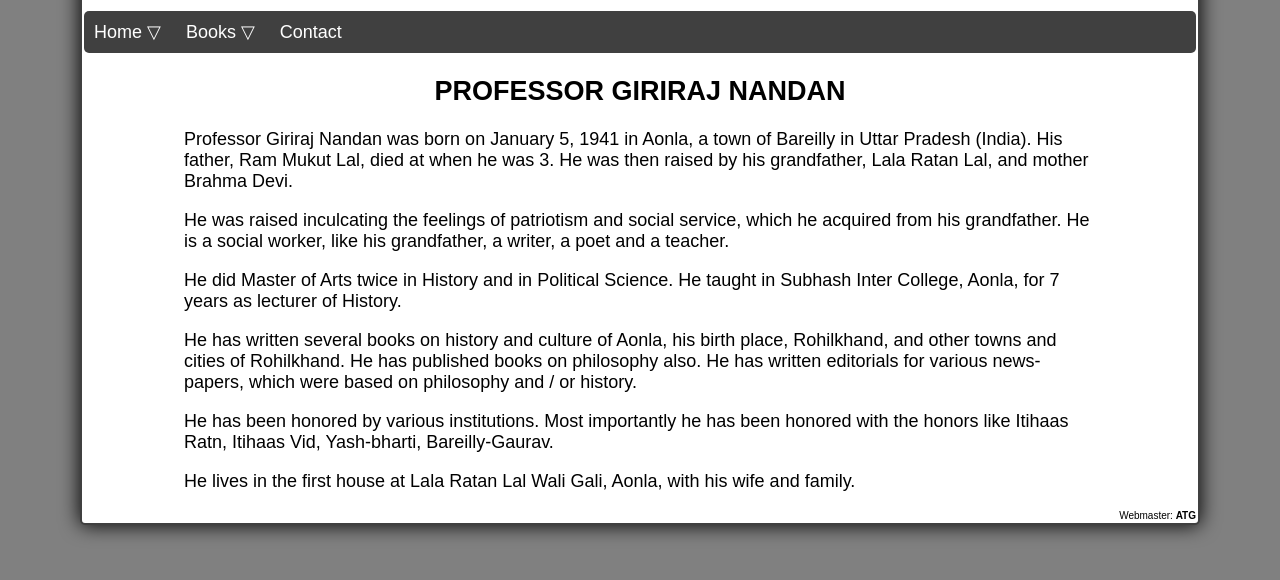
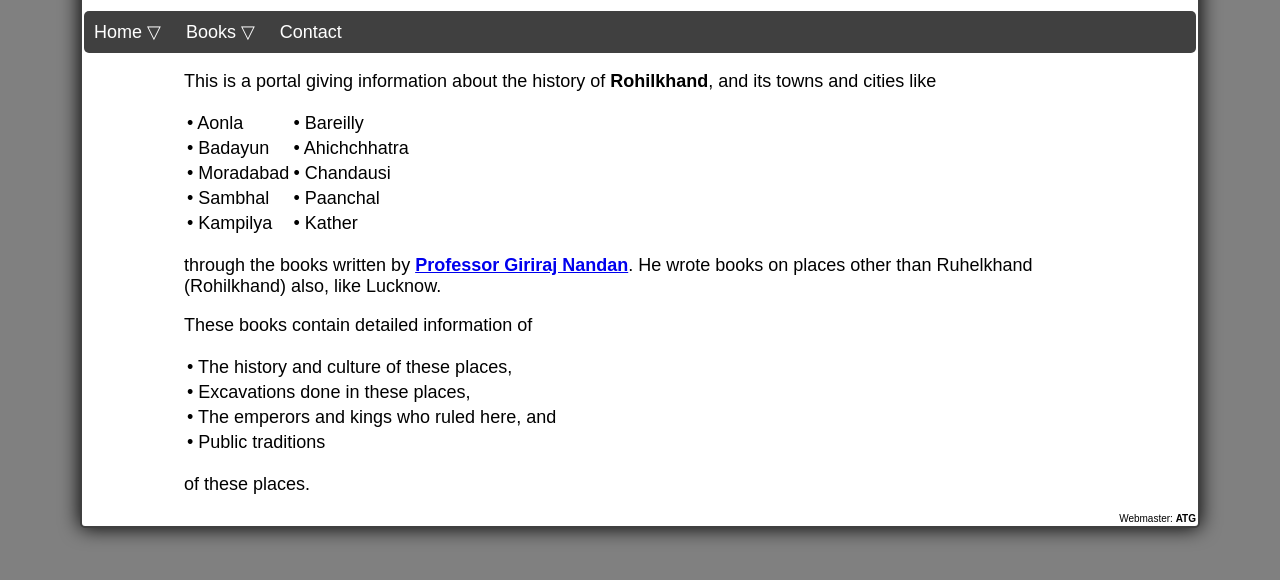
Before and after one commit to ATGupta/historyofrohilkhand, a plain HTML site: page index.html in a window 1280 px wide. Shown: the part 216-796 px from the top of the page. Drawn offline with Linux system fonts and the light colour scheme.

Commit message:
Update index.html

```diff
--- a/index.html
+++ b/index.html
@@ -54,16 +54,40 @@
                 </ul>
             </div>
         </div>
+        <p></p>
+        <p>This is a portal giving information about the history of <b>Rohilkhand</b>, and its towns and cities like</p>
+        <table>
+            <tr>
+                <td> &#8226 Aonla</td>
+                <td> &#8226 Bareilly </td>
+            </tr>
+            <tr>
+                <td> &#8226 Badayun</td>
+                <td> &#8226 Ahichchhatra </td>
+            </tr>
+            <tr>
+                <td> &#8226 Moradabad</td>
+                <td> &#8226 Chandausi </td>
+            </tr>
+            <tr>
+                <td> &#8226 Sambhal</td>
+                <td> &#8226 Paanchal </td>
+            </tr>
+            <tr>
+                <td> &#8226 Kampilya</td>
+                <td id="tableSecondColumn"> &#8226 Kather </td>
+            </tr>
+        </table>
+        <p>through the books written by <b><a href="about.html">Professor Giriraj Nandan</a></b>. He wrote books on places other than Ruhelkhand (Rohilkhand) also, like Lucknow.
 
-        <h2 style="text-align: center;">PROFESSOR GIRIRAJ NANDAN</h2>
-
-        <p>Professor Giriraj Nandan was born on January 5, 1941 in Aonla, a town of Bareilly in Uttar Pradesh (India). His father, Ram Mukut Lal, died at when he was 3. He was then raised by his grandfather, Lala Ratan Lal, and mother Brahma Devi.
-        <p>He was raised inculcating the feelings of patriotism and social service, which he acquired from his grandfather. He is a social worker, like his grandfather, a writer, a poet and a teacher.
-        <p>He did Master of Arts twice in History and in Political Science. He taught in Subhash Inter College, Aonla, for 7 years as lecturer of History.
-        <p>He has written several books on history and culture of Aonla, his birth place, Rohilkhand, and other towns and cities of Rohilkhand. He has published books on philosophy also. He has written editorials for various news-papers, which were based on philosophy and / or history.
-        <p>He has been honored by various institutions. Most importantly he has been honored with the honors like Itihaas Ratn, Itihaas Vid, Yash-bharti, Bareilly-Gaurav.
-        <p>He lives in the first house at Lala Ratan Lal Wali Gali, Aonla, with his wife and family.
-        </p>
+        <p>These books contain detailed information of
+        <table>
+        <tr> <td> &#8226 The history and culture of these places, </td> </tr>
+        <tr> <td> &#8226 Excavations done in these places, </td> </tr>
+        <tr> <td> &#8226 The emperors and kings who ruled here, and </td> </tr>
+        <tr> <td> &#8226 Public traditions </td> </tr>
+        </table>
+        <p>of these places.
 
     </body>
     <footer>Webmaster: <b><a href="http://google.com/+AryaTanmayGupta">ATG</a></b></footer>
```
